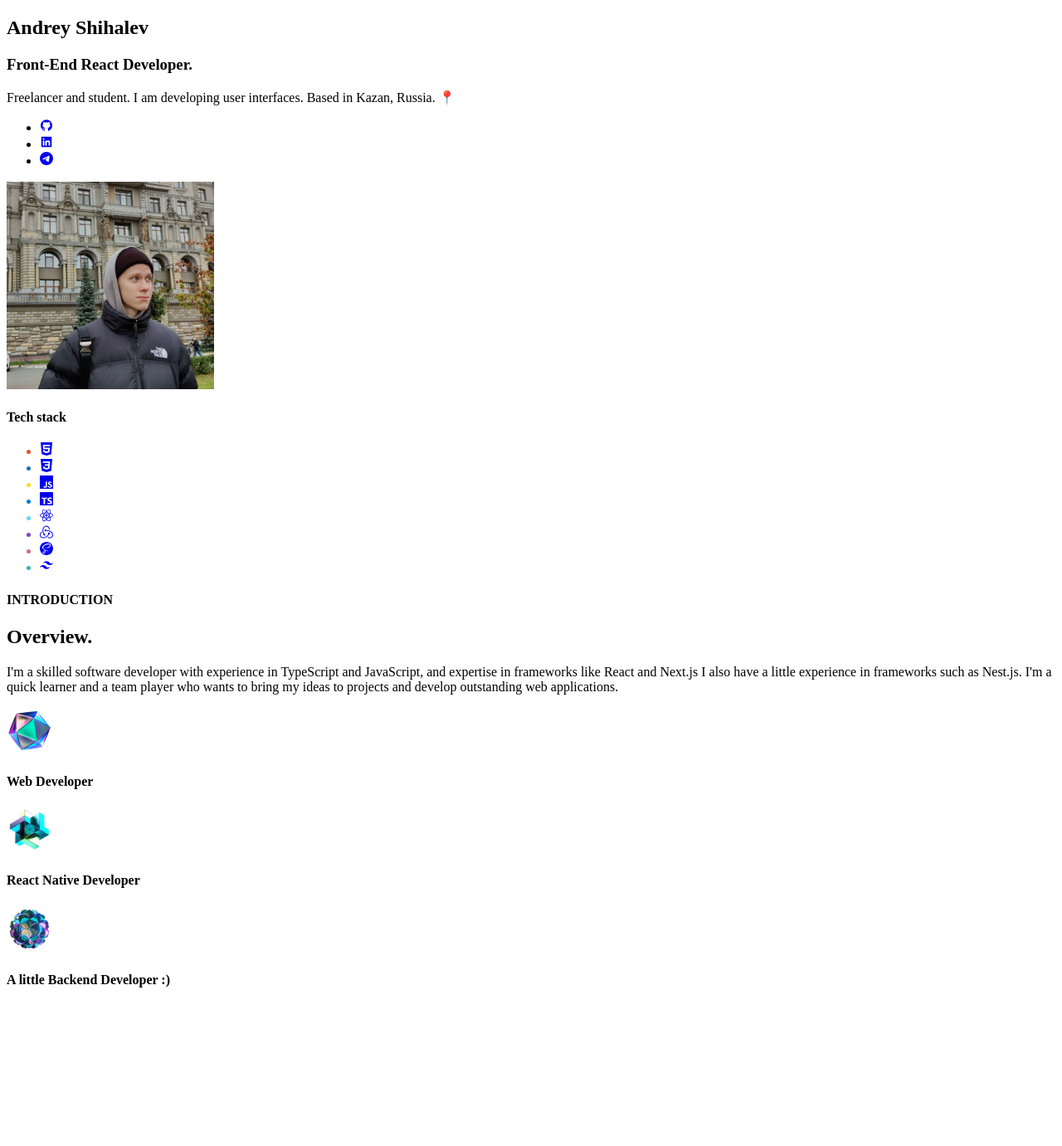
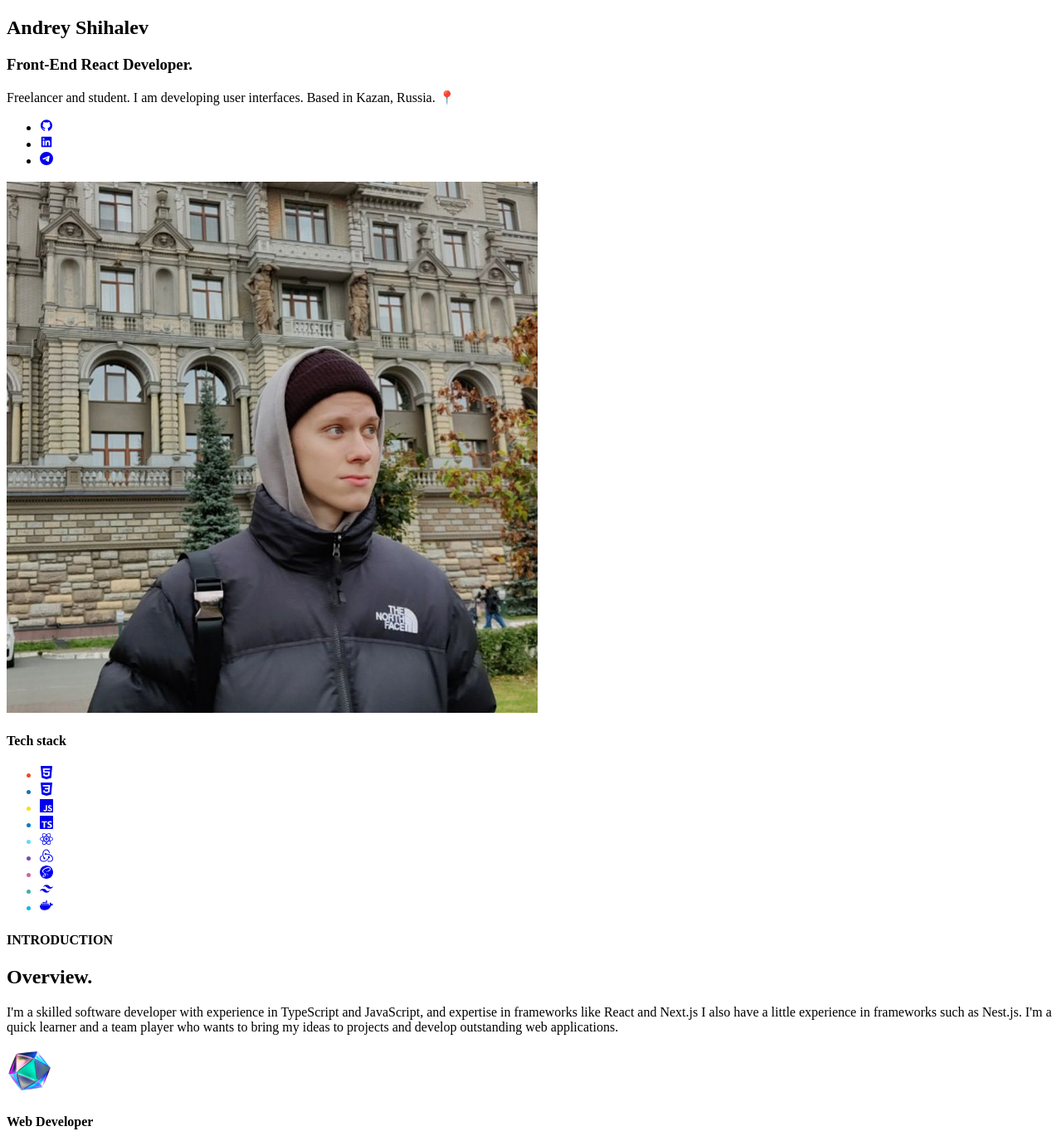
Before and after one commit to aanndrewss/my-bio-app, a Next.js app: page /home/Home in a window 1280 px wide. Shown: the top 1381 px of the page at 83% size. Before the commit the page ends 1211 px from the top, so only its background shows below. Built offline with nearby package versions, Linux system fonts and the light colour scheme.

Commit message:
Changed prettier, made animation for avatar

```diff
--- a/src/components/hero/Hero.tsx
+++ b/src/components/hero/Hero.tsx
@@ -1,15 +1,14 @@
 'use client'
 
 import { motion } from 'framer-motion'
-import Image from 'next/image'
 import { FC } from 'react'
 
 import { slideIn } from '../../utils/motion/motion.js'
 import Paragraph from '../ui/paragraph/Paragraph'
 
+import { socials, tech } from './data'
 import { ISocials } from '@/interfaces/socials.interface'
 import { ITech } from '@/interfaces/tech.interface.js'
-import { socials, tech } from './data'
 
 const Hero: FC = () => {
 	return (
@@ -23,15 +22,12 @@ const Hero: FC = () => {
 						variants={slideIn('left', 'spring', 0.3, 0.75)}
 						className='flex flex-col gap-4 md:items-center'
 					>
-						<h1 className='text-6xl font-bold mb-4 md:text-center'>
-							Andrey Shihalev
-						</h1>
+						<h1 className='text-6xl font-bold mb-4 md:text-center'>Andrey Shihalev</h1>
 						<h3 className='text-4xl font-semibold mb-2 md:text-center'>
 							Front-End React Developer.
 						</h3>
 						<Paragraph className='mb-2 md:text-center'>
-							Freelancer and student. I am developing user interfaces. Based in
-							Kazan, Russia. 📍
+							Freelancer and student. I am developing user interfaces. Based in Kazan, Russia. 📍
 						</Paragraph>
 						<ul className='flex flex-row gap-6'>
 							{socials.map((s: ISocials) => (
@@ -46,14 +42,15 @@ const Hero: FC = () => {
 							))}
 						</ul>
 					</motion.div>
-					<Image
-						className='relative mt-[-10px] h-[250px] w-[250px] animate-levitate rounded-full object-contain md:h-[230px] md:w-[230px] sm:w-[200px] sm:h-[200px]'
+					<motion.img
+						viewport={{ once: true }}
+						initial='hidden'
+						whileInView='show'
+						variants={slideIn('right', 'spring', 0.3, 1)}
 						src='/images/avatar.jpg'
 						alt='Avatar'
-						quality={100}
-						width={250}
-						height={250}
-					/>
+						className='relative mt-[-10px] h-[250px] w-[250px] animate-levitate rounded-full object-contain md:h-[230px] md:w-[230px] sm:w-[200px] sm:h-[200px]'
+					></motion.img>
 				</div>
 				<motion.div
 					viewport={{ once: true }}
@@ -67,11 +64,7 @@ const Hero: FC = () => {
 					</h4>
 					<ul className='flex flex-row flex-wrap justify-center gap-10 md:gap-6'>
 						{tech.map((t: ITech) => (
-							<li
-								className='cursor-pointer text-4xl'
-								style={{ color: `${t.color}` }}
-								key={t.id}
-							>
+							<li className='cursor-pointer text-4xl' style={{ color: `${t.color}` }} key={t.id}>
 								<a href={t.link} rel={'noreferrer'} target={'_blank'}>
 									<t.Icon />
 								</a>
--- a/src/components/hero/data/tech.data.ts
+++ b/src/components/hero/data/tech.data.ts
@@ -1,5 +1,6 @@
 import {
 	SiCss3,
+	SiDocker,
 	SiHtml5,
 	SiJavascript,
 	SiReact,
@@ -67,5 +68,12 @@ export const tech: ITech[] = [
 		link: 'https://tailwindcss.com/',
 		color: '#38B2AC',
 		Icon: SiTailwindcss
+	},
+	{
+		id: 9,
+		title: 'Docker',
+		link: 'https://www.docker.com/',
+		color: '#0db7ed',
+		Icon: SiDocker
 	}
 ]
--- a/src/components/layout/header/Header.tsx
+++ b/src/components/layout/header/Header.tsx
@@ -4,9 +4,9 @@ import { FiMenu } from 'react-icons/fi'
 
 import ThemeToggle from '@/components/theme-toggle/ThemeToggle'
 
+import { HeaderProps } from './Header.props'
 import { ILinks } from '@/interfaces/links.interface'
 import { cn } from '@/lib/utils/tw-merge'
-import { HeaderProps } from './Header.props'
 
 const pacifico = Pacifico({
 	weight: '400',
@@ -17,9 +17,7 @@ const Header: FC<HeaderProps> = ({ links }) => {
 	return (
 		<header className='fixed z-10 w-full bg-white shadow-lg dark:bg-bgBlack'>
 			<div className=' flex flex-row items-center justify-between px-10 py-5'>
-				<span className={cn(pacifico.className, 'text-4xl font-bold')}>
-					andrews
-				</span>
+				<span className={cn(pacifico.className, 'text-4xl font-bold')}>andrews</span>
 				<nav className='flex flex-row items-center gap-10'>
 					<ThemeToggle />
 					<ul className='flex flex-row gap-4 text-lg font-medium md:hidden'>
```
Also changed, not shown: src/app/layout.tsx (+2 -8 lines), src/components/about/About.tsx (+6 -10 lines), tailwind.config.js (+5 -2 lines), 1 other file (tests, documents, lock files or other folders).
